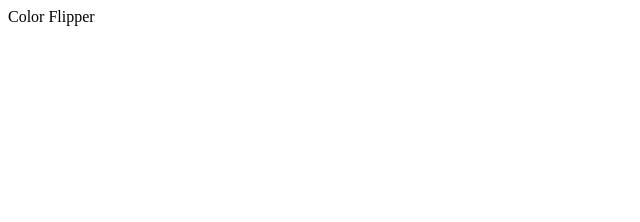
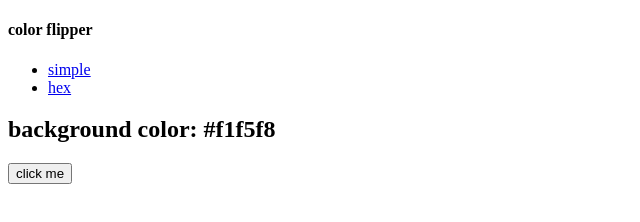
Before and after one commit to fradevgb/color-flipper, a plain HTML site: page index.html in a window 1280 px wide. Shown: the whole page, without its empty margins (0-640 px from the left). Drawn offline with Linux system fonts and the light colour scheme.

Commit message:
Add structure in index

```diff
--- a/index.html
+++ b/index.html
@@ -1,12 +1,33 @@
 <!DOCTYPE html>
 <html lang="en">
-<head>
-  <meta charset="UTF-8">
-  <meta http-equiv="X-UA-Compatible" content="IE=edge">
-  <meta name="viewport" content="width=device-width, initial-scale=1.0">
-  <title>Color Flipper || Simple</title>
-</head>
-<body>
-  Color Flipper
-</body>
+  <head>
+    <meta charset="UTF-8" />
+    <meta http-equiv="X-UA-Compatible" content="IE=edge" />
+    <meta name="viewport" content="width=device-width, initial-scale=1.0" />
+    <title>Color Flipper || Simple</title>
+  </head>
+  <body>
+    <nav>
+      <div class="nav-center">
+        <h4>color flipper</h4>
+        <ul class="nav-links">
+          <li>
+            <a href="index.html">simple</a>
+          </li>
+          <li>
+            <a href="hex.html">hex</a>
+          </li>
+        </ul>
+      </div>
+    </nav>
+
+    <!-- main -->
+    <main>
+      <div class="container">
+        <h2>background color: <span class="color">#f1f5f8</span></h2>
+        <button class="btn btn-hero" id="btn">click me</button>
+      </div>
+    </main>
+    <!--end of  main -->
+  </body>
 </html>
```
